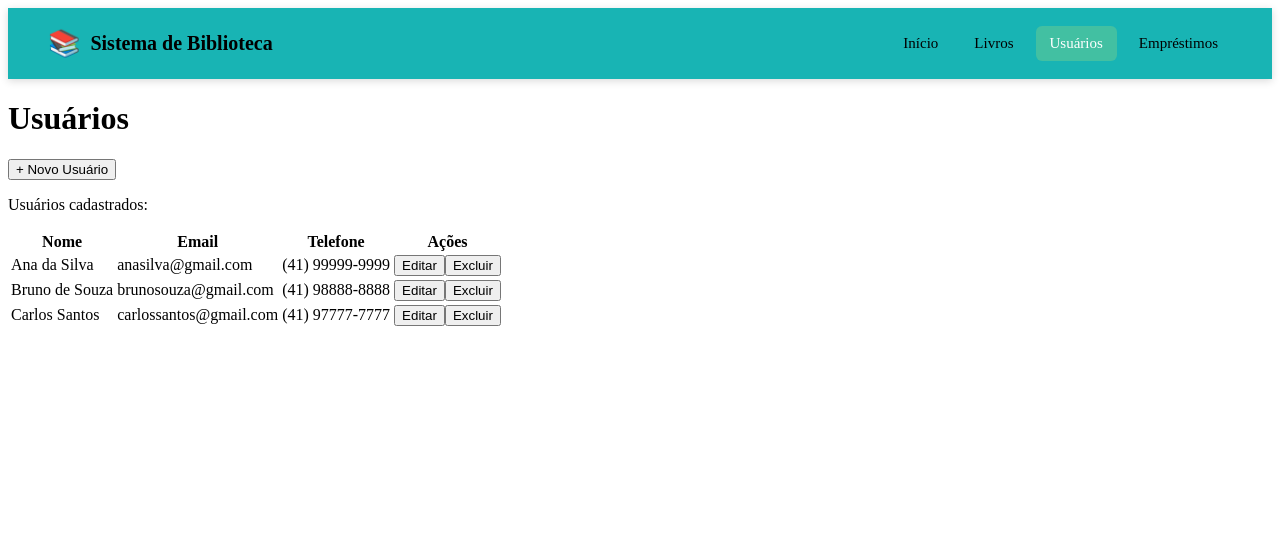
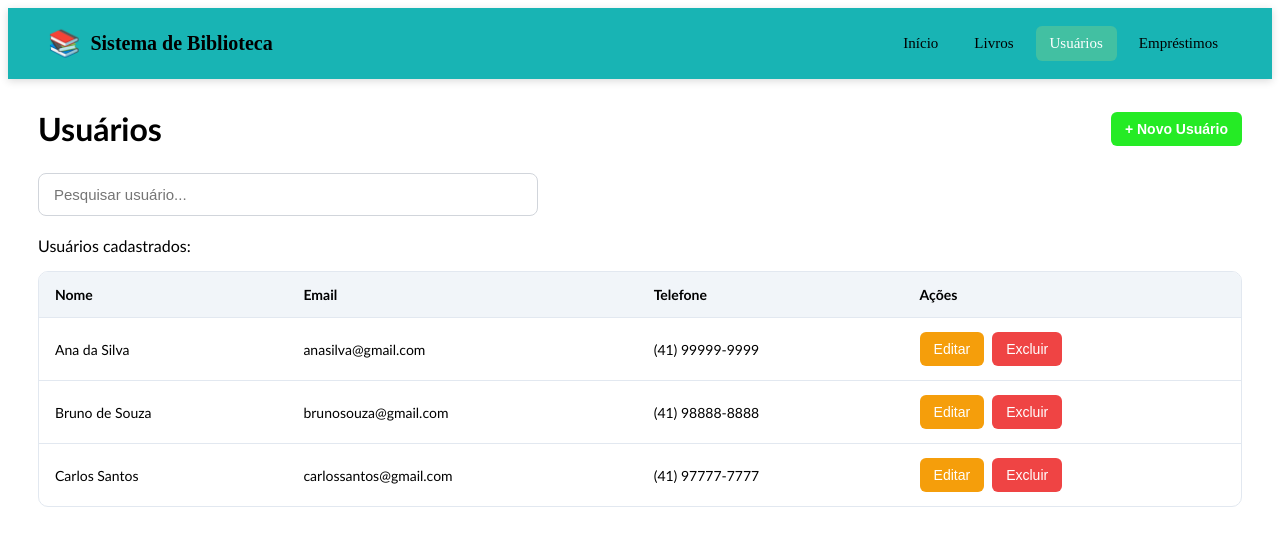
Before and after one commit to Luigi2507/Sistema-Biblioteca, an Angular app: page /usuarios in a window 1280 px wide. Shown: the top 546 px of the page. Built offline with nearby package versions, Linux system fonts and the light colour scheme.

Commit message:
Pesquisa + CSS de Usuários

```diff
--- a/src/app/pages/usuarios/usuarios.css
+++ b/src/app/pages/usuarios/usuarios.css
@@ -0,0 +1,157 @@
+:host {
+  display: block;
+  padding: 30px;
+  font-family: 'Trebuchet MS', 'Lucida Sans Unicode', 'Lucida Grande', 'Lucida Sans', Arial, sans-serif
+}
+
+.cabecalho {
+  display: flex;
+  justify-content: space-between;
+  align-items: center;
+  margin-bottom: 25px;
+}
+
+.cabecalho h1 {
+  margin: 0;
+  font-size: 32px;
+}
+
+button {
+  border: none;
+  border-radius: 6px;
+  padding: 9px 14px;
+  font-size: 14px;
+  cursor: pointer;
+  transition: 0.2s;
+}
+
+.cabecalho button {
+  background-color: #25eb25;
+  color: white;
+  font-weight: bold;
+}
+
+.cabecalho button:hover {
+  background-color: #20a954;
+}
+
+/* PESQUISA */
+.pesquisa {
+  margin-bottom: 20px;
+}
+
+.pesquisa input {
+  width: 100%;
+  max-width: 500px;
+  padding: 12px 15px;
+  border: 1px solid #d1d5db;
+  border-radius: 8px;
+  font-size: 15px;
+  outline: none;
+  box-sizing: border-box;
+}
+
+.pesquisa input:focus {
+  border-color: #2563eb;
+  box-shadow: 0 0 0 3px rgba(37, 99, 235, 0.15);
+}
+
+/* FORMULÁRIO */
+form {
+  background-color: #f8fafc;
+  border: 1px solid #e2e8f0;
+  border-radius: 10px;
+  padding: 25px;
+  margin-bottom: 25px;
+}
+
+form div {
+  margin-bottom: 15px;
+}
+
+form label {
+  display: block;
+  margin-bottom: 6px;
+  font-weight: 600;
+}
+
+form input {
+  width: 100%;
+  box-sizing: border-box;
+  padding: 10px 12px;
+  border: 1px solid #cbd5e1;
+  border-radius: 6px;
+  font-size: 14px;
+}
+
+form input:focus {
+  outline: none;
+  border-color: #2563eb;
+}
+
+/* TABELA */
+table {
+  width: 100%;
+  border-collapse: separate;
+  border-spacing: 0;
+  overflow: hidden;
+  border: 1px solid #e2e8f0;
+  border-radius: 10px;
+  background-color: white;
+}
+
+th, td {
+  padding: 14px 16px;
+  text-align: left;
+  border-bottom: 1px solid #e2e8f0;
+}
+
+th {
+  background-color: #f1f5f9;
+  font-size: 14px;
+  font-weight: 700;
+}
+
+td {
+  font-size: 14px;
+}
+
+tbody tr:last-child td {
+  border-bottom: none;
+}
+
+tbody tr:hover {
+  background-color: #f8fafc;
+}
+
+/* AÇÕES */
+.acoes {
+  white-space: nowrap;
+}
+
+.btn-editar {
+  background-color: #f59e0b;
+  color: white;
+  margin-right: 8px;
+}
+
+.btn-editar:hover {
+  background-color: #d97706;
+}
+
+.btn-excluir {
+  background-color: #ef4444;
+  color: white;
+}
+
+.btn-excluir:hover {
+  background-color: #dc2626;
+}
+
+/* NENHUM USUÁRIO */
+.nenhum-usuario {
+  text-align: center;
+  padding: 30px;
+  color: #64748b;
+  font-style: italic;
+}
--- a/src/app/pages/usuarios/usuarios.html
+++ b/src/app/pages/usuarios/usuarios.html
@@ -2,6 +2,11 @@
     <h1>Usuários</h1>
 
     <button (click)="mostrarFormulario()"> + Novo Usuário</button>
+</div>
+
+<div class="pesquisa">
+    <input type="text" placeholder="Pesquisar usuário..."
+        [(ngModel)]="termoPesquisa">
 </div>
 
 @if (formularioVisivel) {
@@ -50,7 +55,7 @@
     </thead>
 
     <tbody>
-        @for (usuario of usuarios; track usuario.id) {
+        @for (usuario of usuariosFiltrados(); track usuario.id) {
             <tr>
                 <td>{{usuario.nome}}</td>
                 <td>{{usuario.email}}</td>
@@ -60,6 +65,12 @@
                     <button class="btn-excluir"(click)="excluirUsuario(usuario.id)">Excluir</button>
                 </td>
             </tr>
+        } @empty {
+            <tr>
+                <td colspan="4" class="nenhum-usuario">
+                    Nenhum usuário encontrado.
+                </td>
+            </tr>
         }
     </tbody>
 </table>
--- a/src/app/pages/usuarios/usuarios.ts
+++ b/src/app/pages/usuarios/usuarios.ts
@@ -103,4 +103,17 @@ export class Usuarios {
   excluirUsuario(id: number) {
     this.usuarios = this.usuarios.filter(usuario => usuario.id != id);
   }
+
+  //Pesquisa de usuários
+  termoPesquisa = '';
+
+  usuariosFiltrados() {
+    const termo = this.termoPesquisa.toLowerCase().trim();
+
+    return this.usuarios.filter(usuario =>
+      usuario.nome.toLowerCase().includes(termo) ||
+      usuario.email.toLowerCase().includes(termo) ||
+      usuario.telefone.toLowerCase().includes(termo)
+    );
+  }
 }
```
